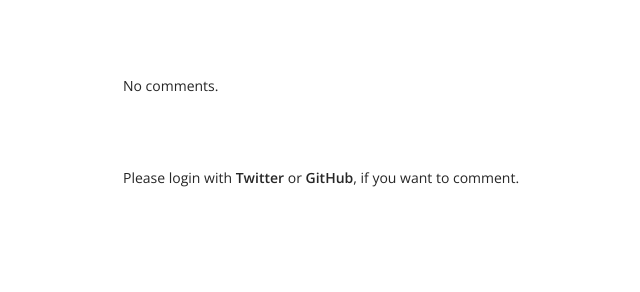
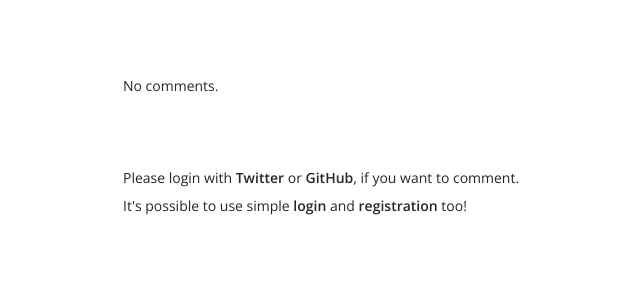
Before and after one commit to daGrevis/daGrevis.lv, a Django app: template dagrevis_lv/blog/templates/article.html in a window 1280 px wide. Shown: the part 205-497 px from the top of the page, without its empty margins (15-655 px from the left). Run offline with Django 3.2, Linux system fonts and the light colour scheme; the template is opened without the code that fills it, so the values that code supplies are empty; style sheets or scripts are compiled from the project's sources; some libraries are stand-ins or nearby versions.

Commit message:
Added texts.

```diff
--- a/dagrevis_lv/blog/templates/blocks/add_comment.html
+++ b/dagrevis_lv/blog/templates/blocks/add_comment.html
@@ -26,8 +26,11 @@
         {% else %}
 
             <p>
+                {% blocktrans %}Please login with <a href="#">Twitter</a> or <a href="#">GitHub</a>, if you want to comment.{% endblocktrans %}
+                <br />
                 {% url user_login as url_for_user_login %}
-                {% blocktrans %}Please login with <a href="#">Twitter</a> or <a href="#">GitHub</a>, if you want to comment.{% endblocktrans %}
+                {% url user_registration as url_for_user_registration %}
+                {% blocktrans %}It's possible to use simple <a href="{{ url_for_user_login }}">login</a> and <a href="{{ url_for_user_registration }}">registration</a> too!{% endblocktrans %}
             </p>
 
         {% endif %}
--- a/dagrevis_lv/user/templates/login.html
+++ b/dagrevis_lv/user/templates/login.html
@@ -25,4 +25,6 @@
         </p>
     </form>
 
+    <p>You can <a href="{% url user_registration %}">register here</a>.</p>
+
 {% endblock %}
--- a/dagrevis_lv/user/templates/registration.html
+++ b/dagrevis_lv/user/templates/registration.html
@@ -30,4 +30,6 @@
         </p>
     </form>
 
+    <p>You can <a href="{% url user_login %}">login here</a>.</p>
+
 {% endblock %}
```
